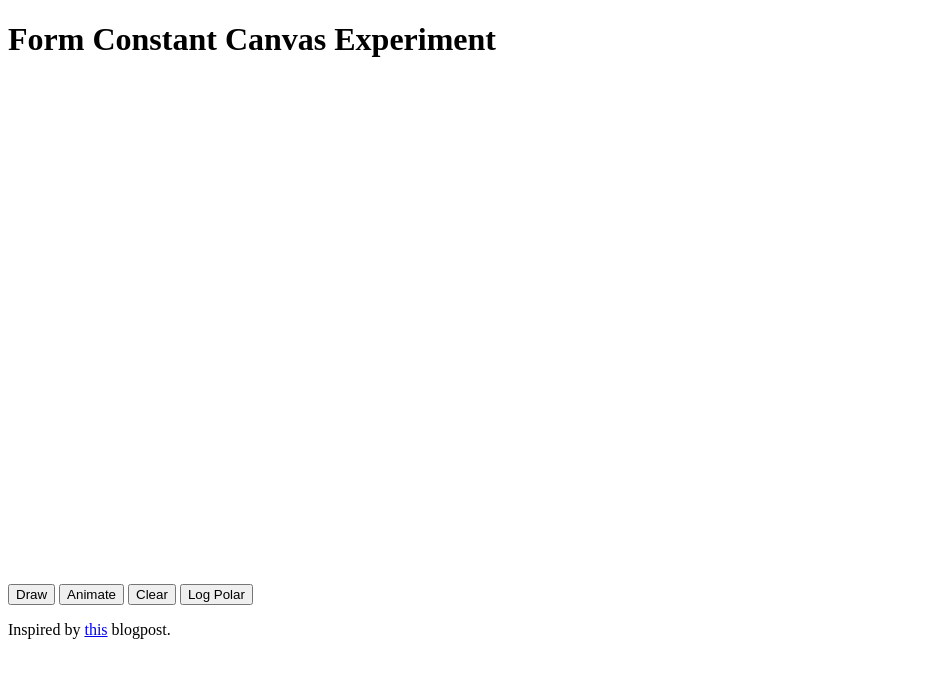
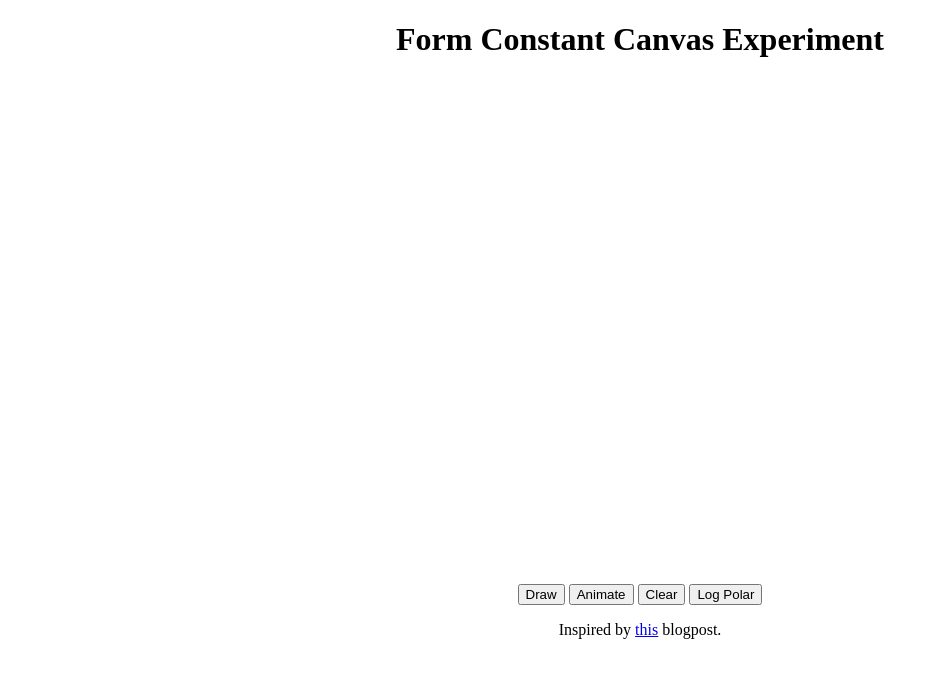
Before and after one commit to samsiegart/formConstant, a plain HTML site: page index.html in a window 1280 px wide. Shown: the whole page, without its empty margins (0-939 px from the left). Drawn offline with Linux system fonts and the light colour scheme.

Commit message:
stylesheets

```diff
--- a/index.html
+++ b/index.html
@@ -4,21 +4,31 @@
   <meta charset="utf-8">
   <meta name="viewport" content="width=device-width, initial-scale=1.0">
   <title>Canvas Experiment</title>
+  <style>
+    #content {
+      text-align: center;
+    }
+    #canvas {
+      margin: auto;
+    }
+  </style>
 </head>
 <body>
+  <div id="content">
     <h1>Form Constant Canvas Experiment</h1>
     <canvas id="canvas"></canvas>
-  <div>
+    <div id="buttons">
       <input id="drawbtn" value="Draw" type="button">
       <input id="animatebtn" value="Animate" type="button">
       <input id="clearbtn" value="Clear" type="button">
       <input id="logpolarbtn" value="Log Polar" type="button">
       <p>Inspired by <a href="http://intothecontinuum.tumblr.com/post/19754693526/visual-hallucinations-and-form-constants">this</a> blogpost.</p>
     </div>
+  </div>
   <script>
     function painter(canvas) {
-      canvas.height = 500;
-      canvas.width = 800;
+      canvas.height = Math.min(500, window.innerHeight-200);
+      canvas.width = Math.min(700, window.innerWidth*0.95);
       this.canvas = canvas;
       this.ctx = canvas.getContext('2d');
       this.graphUtil = new graphUtility();
```
Lines whose indentation alone changed are shown as unchanged.
